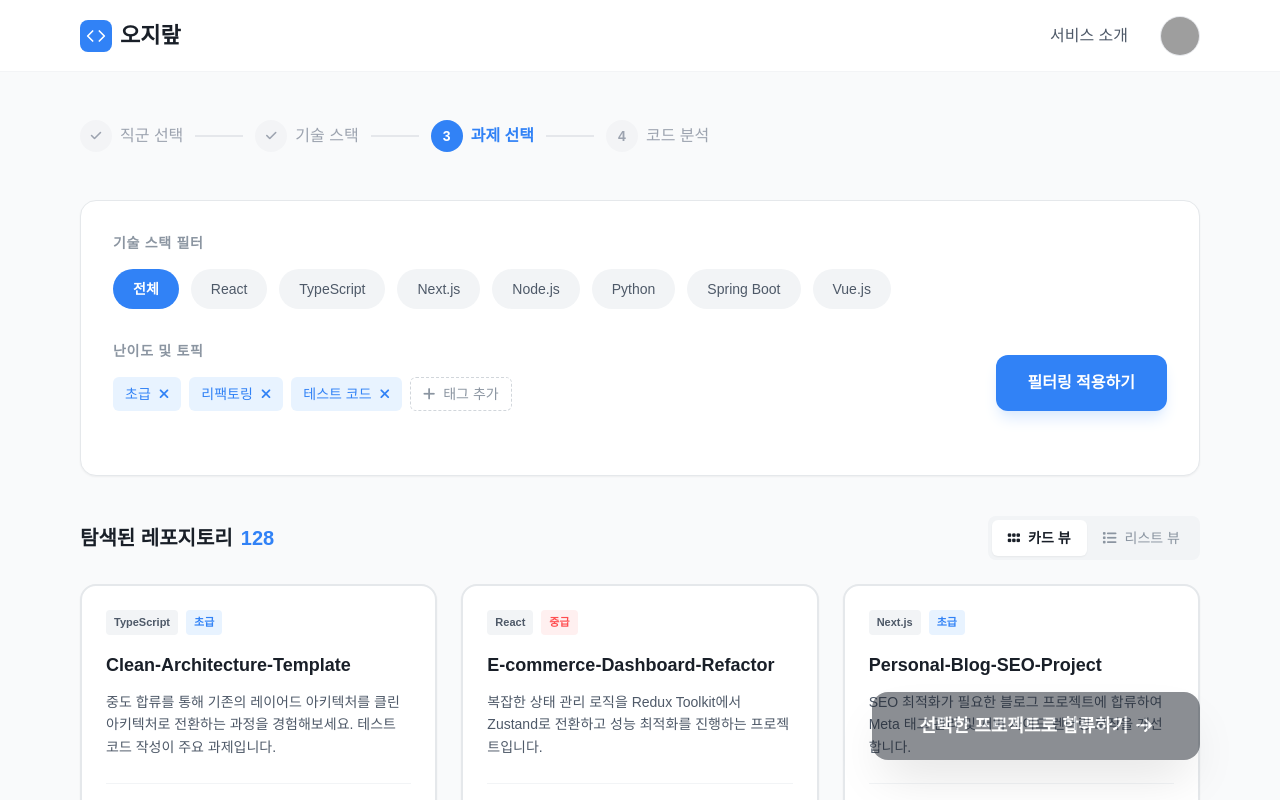
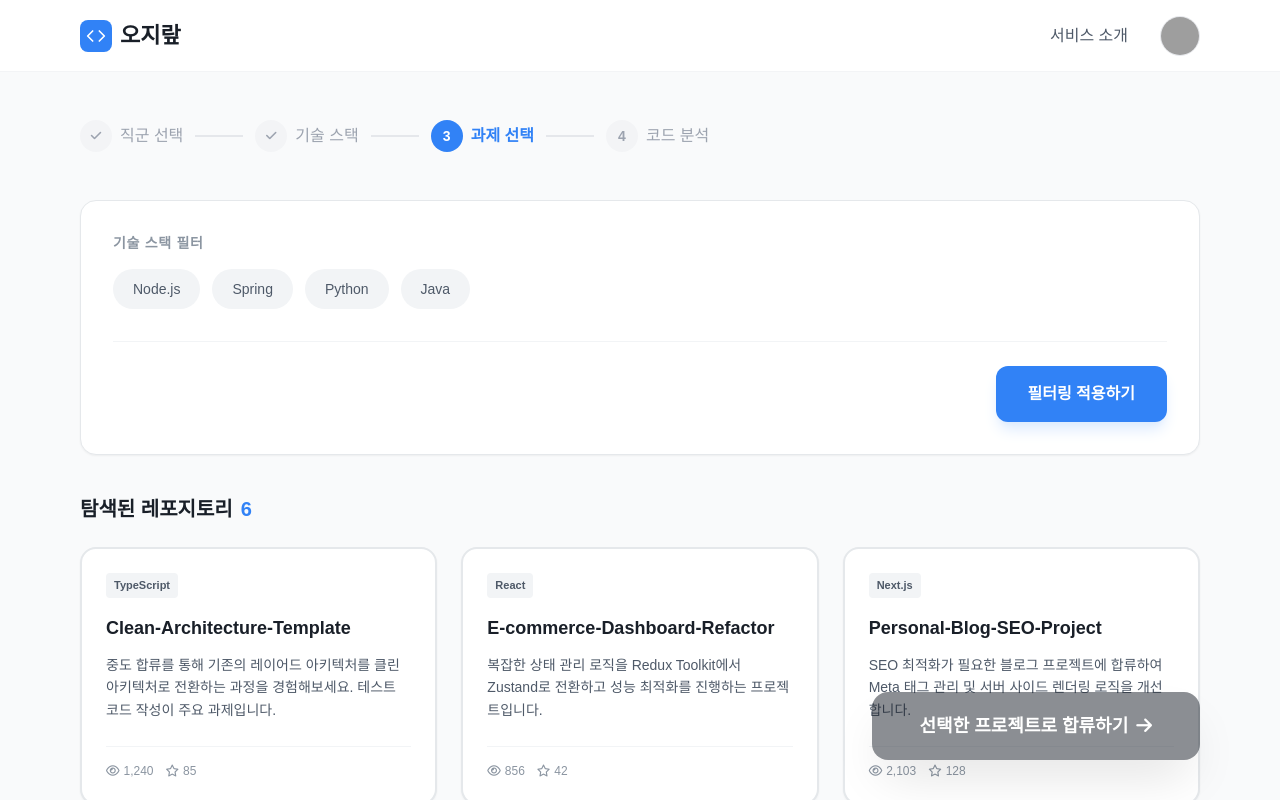
Before and after one commit to GDGoC-ONE-WAVE-Hackathon-T3/ONE-WAVE-TEAM03_FE, a Next.js app: page /select/task in a window 1280 px wide. Shown: the top 800 px of the page. Built offline with nearby package versions, Linux system fonts and the light colour scheme; grey boxes are pictures that could not be loaded; a web font is replaced by a local one.

Commit message:
fix: detail fix

```diff
--- a/src/app/select/page.tsx
+++ b/src/app/select/page.tsx
@@ -35,7 +35,7 @@ export default function SelectPage() {
       alert("미구현 기능입니다. 백엔드를 선택해주세요")
       return
     }
-    router.push("/select/tech")
+    router.push(`/select/tech?job=${selectedJob}`)
   }
 
   return (
--- a/src/app/select/task/page.tsx
+++ b/src/app/select/task/page.tsx
@@ -58,7 +58,7 @@ const REPOSITORIES = [
     id: 5,
     title: "Spring-JPA-Board-Legacy",
     description: "기존의 MyBatis 기반 게시판 프로젝트를 Spring Data JPA로 마이그레이션하는 협업 프로젝트입니다.",
-    tech: "Spring Boot",
+    tech: "Spring",
     techClass: "bg-[#F2F4F6] text-[#4E5968]",
     level: "입문",
     levelClass: "bg-[#E8F3FF] text-[#3182F6]",
@@ -85,8 +85,52 @@ export default function TaskSelectPage() {
   const searchParams = useSearchParams()
   const [selectedRepoId, setSelectedRepoId] = React.useState<number | null>(null)
 
-  // Filter states (visual only for now as per requirement to just show UI)
-  const [activeFilter, setActiveFilter] = React.useState("전체")
+  // Get params
+  const job = searchParams.get('job')
+  const techsParam = searchParams.get('techs')
+  const selectedTechIds = techsParam ? techsParam.split(',') : []
+
+  // Map IDs to Names for display
+  const TECH_ID_TO_NAME: Record<string, string> = {
+    "nodejs": "Node.js",
+    "spring": "Spring", // Adjusted to match mock data
+    "python": "Python",
+    "java": "Java",
+    "react": "React",
+    "typescript": "TypeScript",
+    "nextjs": "Next.js",
+    "vuejs": "Vue.js"
+  }
+
+  // Generate available filters - Show ALL techs regardless of selection
+  // const filterTechs = ["React", "TypeScript", "Next.js", "Node.js", "Python", "Spring Boot", "Vue.js", "Java"]
+  const filterTechs = ["Node.js", "Spring", "Python", "Java"]
+
+  // Initialize active filters with selected techs from params
+  // Use useEffect to update if params change, or just initial state
+  const [activeFilters, setActiveFilters] = React.useState<string[]>(() => {
+    return selectedTechIds.map(id => TECH_ID_TO_NAME[id] || id).filter(name => filterTechs.includes(name))
+  })
+
+  const toggleFilter = (tech: string) => {
+    setActiveFilters(prev =>
+      prev.includes(tech)
+        ? prev.filter(t => t !== tech)
+        : [...prev, tech]
+    )
+  }
+
+  // Filter Repositories
+  const filteredRepos = REPOSITORIES.filter(repo => {
+    // If no filters selected, show ALL (or show NONE? usually ALL in this context if "All" button is gone)
+    // Interpret "Not All" as removing the "All" button, but empty selection implies no restrictions.
+    if (activeFilters.length === 0) return true
+
+    // Check if repo matches ANY of the active filters
+    return activeFilters.some(filter =>
+        repo.tech.toLowerCase().includes(filter.toLowerCase()) || filter.toLowerCase().includes(repo.tech.toLowerCase())
+    )
+  })
 
   const handleNext = () => {
     if (!selectedRepoId) {
@@ -94,9 +138,11 @@ export default function TaskSelectPage() {
       return
     }
     // Pass the selected repository ID and previous techs to the analysis page
-    const techs = searchParams.get('techs')
-    const query = techs ? `?techs=${techs}&repo=${selectedRepoId}` : `?repo=${selectedRepoId}`
-    router.push(`/select/analysis${query}`)
+    // Also pass 'job' param if needed by next step, though currently only analysis uses it?
+    // Let's pass it to be safe and consistent
+    const query = techsParam ? `?techs=${techsParam}&repo=${selectedRepoId}` : `?repo=${selectedRepoId}`
+    const jobQuery = job ? `&job=${job}` : ''
+    router.push(`/select/analysis${query}${jobQuery}`)
   }
 
   const handlePrev = () => {
@@ -110,11 +156,6 @@ export default function TaskSelectPage() {
       <main className="px-20 py-12 max-w-[1440px] mx-auto">
 
         {/* Progress Stepper - Custom for this page to match design */}
-        {/* Note: The design usually has this in the header in the HTML reference,
-            but in our Next.js app structure so far it's been inside the page content.
-            I'll keep it consistent with the previous pages for now but styled as per HTML reference if possible.
-            Actually, the previous pages had their own stepper. Let's adapt to that style but with Step 3 active.
-        */}
          <div className="flex items-center gap-3 mb-12">
             <div className="flex items-center gap-2 text-gray-400">
                 <div className="w-8 h-8 rounded-full bg-gray-100 flex items-center justify-center font-bold text-sm">
@@ -147,13 +188,13 @@ export default function TaskSelectPage() {
             <div className="mb-8">
                 <h2 className="text-sm font-bold text-[#8B95A1] mb-4 uppercase tracking-wider">기술 스택 필터</h2>
                 <div className="flex flex-wrap gap-3">
-                    {["전체", "React", "TypeScript", "Next.js", "Node.js", "Python", "Spring Boot", "Vue.js"].map((tech) => (
+                    {filterTechs.map((tech) => (
                         <button
                             key={tech}
-                            onClick={() => setActiveFilter(tech)}
+                            onClick={() => toggleFilter(tech)}
                             className={cn(
                                 "px-5 py-2.5 rounded-full font-medium text-sm transition-colors",
-                                activeFilter === tech
+                                activeFilters.includes(tech)
                                     ? "bg-[#3182F6] text-white font-semibold"
                                     : "bg-[#F2F4F6] text-[#4E5968] hover:bg-[#E5E8EB]"
                             )}
@@ -164,25 +205,10 @@ export default function TaskSelectPage() {
                 </div>
             </div>
 
-            <div className="grid grid-cols-2 gap-10 mb-8">
-                <div>
-                    <h2 className="text-sm font-bold text-[#8B95A1] mb-4 uppercase tracking-wider">난이도 및 토픽</h2>
-                    <div className="flex flex-wrap gap-2">
-                        {["초급", "리팩토링", "테스트 코드"].map((tag) => (
-                             <span key={tag} className="px-3 py-1.5 bg-[#E8F3FF] text-[#3182F6] rounded-md text-sm font-medium flex items-center gap-2">
-                                {tag} <i className="fa-solid fa-xmark cursor-pointer"></i>
-                            </span>
-                        ))}
-                        <button className="px-3 py-1.5 border border-dashed border-[#D1D6DB] text-[#8B95A1] rounded-md text-sm font-medium hover:bg-gray-50">
-                            <i className="fa-solid fa-plus mr-1"></i> 태그 추가
-                        </button>
-                    </div>
-                </div>
-                <div className="flex items-end justify-end">
+            <div className="flex justify-end border-t border-[#F2F4F6] pt-6">
                 <button className="px-8 py-4 bg-[#3182F6] text-white rounded-xl font-bold text-[16px] hover:bg-[#1B64DA] transition-colors shadow-lg shadow-blue-100">
                     필터링 적용하기
                 </button>
-                </div>
             </div>
         </section>
 
@@ -191,20 +217,21 @@ export default function TaskSelectPage() {
             <div className="flex items-center justify-between mb-6">
                 <div className="flex items-center gap-2">
                     <span className="text-xl font-bold text-[#191F28]">탐색된 레포지토리</span>
-                    <span className="text-[#3182F6] font-bold text-xl">128</span>
+                    <span className="text-[#3182F6] font-bold text-xl">{filteredRepos.length}</span>
                 </div>
-                <div className="flex bg-[#F2F4F6] p-1 rounded-lg">
+                {/* <div className="flex bg-[#F2F4F6] p-1 rounded-lg">
                     <button className="px-4 py-2 bg-white rounded-md shadow-sm text-sm font-bold flex items-center gap-2 text-[#191F28]">
                         <i className="fa-solid fa-grip"></i> 카드 뷰
                     </button>
                     <button className="px-4 py-2 text-[#8B95A1] text-sm font-medium flex items-center gap-2 hover:text-[#4E5968]">
                         <i className="fa-solid fa-list"></i> 리스트 뷰
                     </button>
-                </div>
+                </div> */}
             </div>
 
+            {filteredRepos.length > 0 ? (
                 <div className="grid grid-cols-3 gap-6">
-                {REPOSITORIES.map((repo) => (
+                    {filteredRepos.map((repo) => (
                         <div
                             key={repo.id}
                             onClick={() => setSelectedRepoId(repo.id)}
@@ -223,16 +250,16 @@ export default function TaskSelectPage() {
 
                             <div className="flex gap-2 mb-4">
                                 <span className={cn("text-[11px] font-bold px-2 py-1 rounded", repo.techClass)}>{repo.tech}</span>
-                            <span className={cn("text-[11px] font-bold px-2 py-1 rounded", repo.levelClass)}>{repo.level}</span>
+                                {/* <span className={cn("text-[11px] font-bold px-2 py-1 rounded", repo.levelClass)}>{repo.level}</span> */}
                             </div>
                             <h3 className="text-lg font-bold mb-3 text-[#191F28] group-hover:text-[#3182F6] transition-colors">{repo.title}</h3>
                             <p className="text-[#4E5968] text-sm leading-relaxed mb-6 line-clamp-3">
                                 {repo.description}
                             </p>
                             <div className="flex items-center justify-between mt-auto pt-4 border-t border-[#F2F4F6]">
-                            <button className="text-[#3182F6] text-sm font-bold flex items-center gap-1">
+                                {/* <button className="text-[#3182F6] text-sm font-bold flex items-center gap-1">
                                     자세히보기 <i className="fa-solid fa-arrow-right text-[10px]"></i>
-                            </button>
+                                </button> */}
                                 <div className="flex items-center gap-3 text-[#8B95A1] text-xs">
                                     <span className="flex items-center gap-1"><i className="fa-regular fa-eye"></i> {repo.views}</span>
                                     <span className="flex items-center gap-1"><i className="fa-regular fa-star"></i> {repo.stars}</span>
@@ -241,12 +268,14 @@ export default function TaskSelectPage() {
                         </div>
                     ))}
                 </div>
+            ) : (
+                <div className="text-center py-20 text-[#8B95A1]">
+                    <i className="fa-solid fa-magnifying-glass text-4xl mb-4"></i>
+                    <p>선택하신 기술 스택에 해당하는 과제가 없습니다.</p>
+                </div>
+            )}
 
-            <div className="mt-12 flex justify-center pb-32">
-                <button className="px-10 py-4 bg-white border border-[#E5E8EB] text-[#4E5968] font-bold rounded-xl hover:bg-gray-50 transition-colors">
-                    더 많은 레포지토리 불러오기
-                </button>
-            </div>
+
         </section>
       </main>
 
--- a/src/app/select/tech/page.tsx
+++ b/src/app/select/tech/page.tsx
@@ -1,7 +1,7 @@
 "use client"
 
 import * as React from "react"
-import { useRouter } from "next/navigation"
+import { useRouter, useSearchParams } from "next/navigation"
 import { cn } from "@/lib/utils"
 import { Button } from "@/components/ui/button"
 
@@ -92,6 +92,9 @@ export default function TechSelectPage() {
     )
   }
 
+  const searchParams = useSearchParams()
+  const job = searchParams.get('job')
+
   const handleNext = () => {
     if (selectedTechs.length === 0) {
       alert("최소 1개 이상의 기술을 선택해주세요.")
@@ -99,7 +102,9 @@ export default function TechSelectPage() {
     }
     // Next step logic here
     const query = selectedTechs.length ? `?techs=${selectedTechs.join(',')}` : ''
-    router.push(`/select/task${query}`)
+    //job params validation
+    const jobQuery = job ? `&job=${job}` : ''
+    router.push(`/select/task${query}${jobQuery}`)
   }
 
 
```
Lines whose indentation alone changed are shown as unchanged.
